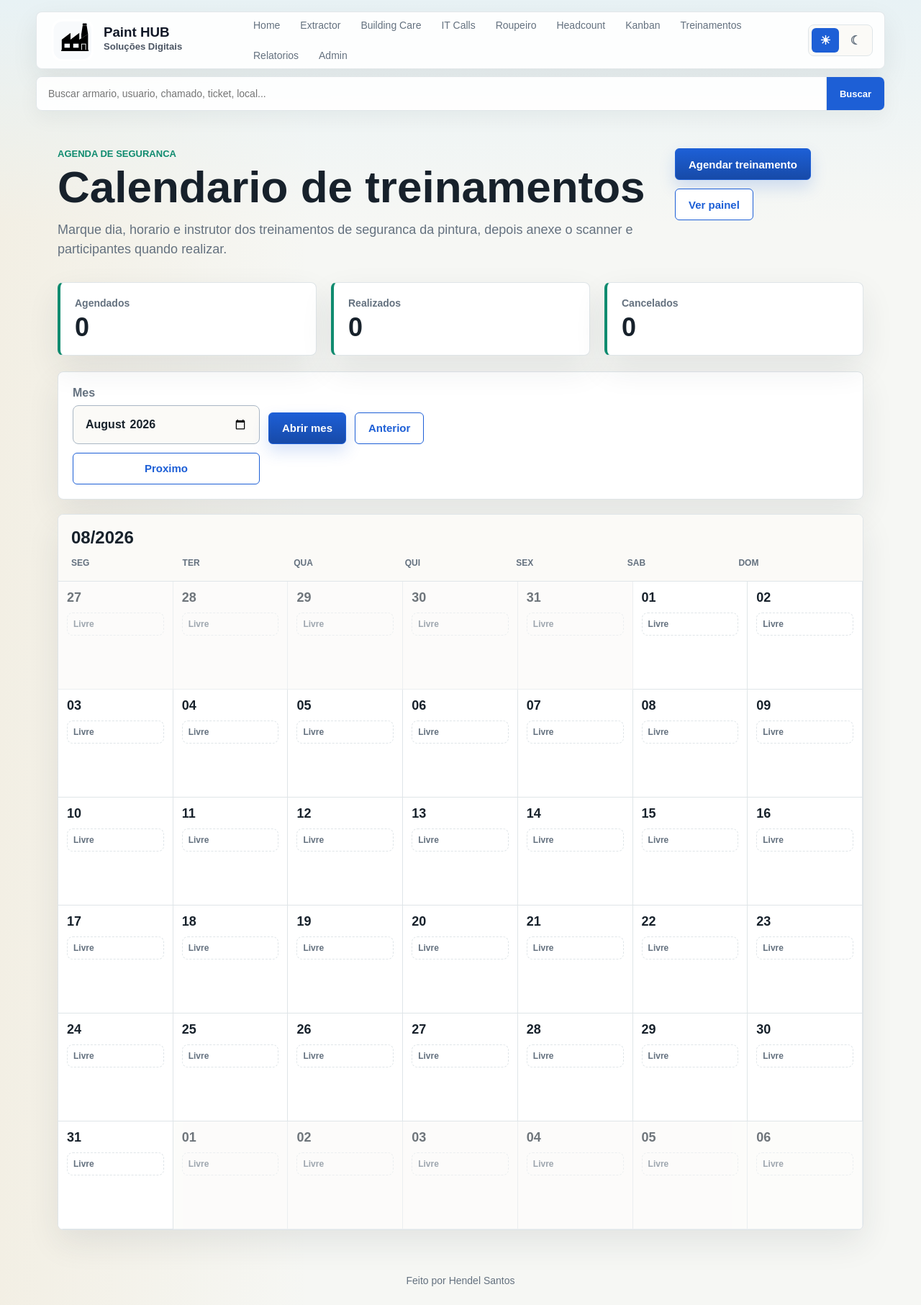
After one commit to hendelsantos/Projeto_Django_HUB, a Django app: page /treinamentos/calendario/ in a window 1280 px wide. The commit adds this page. Shown: the whole page at 72% size. Run offline with Django 5.2, Linux system fonts and the light colour scheme; data comes from the database, SQL or seed files in the repository; data that the repository does not hold is empty.

Commit message:
add training calendar scheduling

```diff
--- a/hub/report_sources.py
+++ b/hub/report_sources.py
@@ -266,10 +266,10 @@ def get_treinamentos_source(ano, numero_mes):
                 'titulo': treinamento.titulo,
                 'solicitante': treinamento.instrutor or treinamento.empresa,
                 'referencia': treinamento.empresa,
-                'status': f'{treinamento.total_participantes} participantes',
+                'status': f'{treinamento.get_status_display()} - {treinamento.total_participantes} participantes',
                 'ticket': '',
                 'data': treinamento.criado_em,
-                'detalhe': f'Data: {treinamento.data.strftime("%d/%m/%Y")} | Area: {treinamento.area}',
+                'detalhe': f'Data: {treinamento.data.strftime("%d/%m/%Y")} | Horario: {treinamento.horario} | Area: {treinamento.area}',
                 'follow_up': treinamento.observacoes or 'Documento escaneado armazenado.',
             }
             for treinamento in treinamentos
--- a/hub/views.py
+++ b/hub/views.py
@@ -300,8 +300,8 @@ def buscar_treinamentos(query):
         {
             'modulo': 'Treinamentos',
             'titulo': treinamento.titulo,
-            'descricao': f'{treinamento.empresa} - {treinamento.data.strftime("%d/%m/%Y")}',
-            'extra': f'{treinamento.total_participantes} participantes',
+            'descricao': f'{treinamento.empresa} - {treinamento.data.strftime("%d/%m/%Y")} - {treinamento.horario}',
+            'extra': f'{treinamento.get_status_display()} - {treinamento.total_participantes} participantes',
             'url': reverse('treinamentos:detalhe', args=[treinamento.pk]),
         }
         for treinamento in treinamentos
--- a/static/css/styles.css
+++ b/static/css/styles.css
@@ -613,6 +613,105 @@ html[data-theme="dark"] .badge {
     grid-template-columns: minmax(220px, 1.3fr) minmax(160px, 0.8fr) minmax(160px, 0.8fr) minmax(140px, 0.7fr) auto auto;
 }
 
+.training-calendar {
+    border: 1px solid var(--line);
+    border-radius: 8px;
+    background: var(--surface);
+    box-shadow: var(--shadow);
+    overflow: hidden;
+}
+
+.training-calendar-header {
+    display: grid;
+    gap: 14px;
+    padding: 18px;
+    border-bottom: 1px solid var(--line);
+    background: var(--surface-soft);
+}
+
+.training-calendar-header h2 {
+    margin: 0;
+    font-size: 24px;
+}
+
+.training-weekdays,
+.training-calendar-grid {
+    display: grid;
+    grid-template-columns: repeat(7, minmax(0, 1fr));
+}
+
+.training-weekdays span {
+    color: var(--muted);
+    font-size: 12px;
+    font-weight: 800;
+    text-transform: uppercase;
+}
+
+.training-day {
+    display: grid;
+    align-content: start;
+    gap: 10px;
+    min-height: 150px;
+    padding: 12px;
+    border-right: 1px solid var(--line);
+    border-bottom: 1px solid var(--line);
+    background: var(--surface);
+}
+
+.training-day-muted {
+    background: var(--surface-soft);
+    opacity: 0.62;
+}
+
+.training-day strong {
+    font-size: 18px;
+}
+
+.training-day-items {
+    display: grid;
+    gap: 8px;
+}
+
+.training-event {
+    display: grid;
+    gap: 3px;
+    padding: 9px;
+    border: 1px solid var(--line);
+    border-left: 4px solid var(--primary);
+    border-radius: 8px;
+    background: var(--primary-soft);
+}
+
+.training-event-realizado {
+    border-left-color: var(--accent);
+    background: var(--accent-soft);
+}
+
+.training-event-cancelado {
+    border-left-color: var(--badge-muted-ink);
+    background: var(--disabled-bg);
+}
+
+.training-event span,
+.training-event small,
+.training-day-empty {
+    color: var(--muted);
+    font-size: 12px;
+    font-weight: 700;
+}
+
+.training-event b {
+    font-size: 13px;
+    line-height: 1.25;
+}
+
+.training-day-empty {
+    display: inline-flex;
+    padding: 8px;
+    border: 1px dashed var(--line);
+    border-radius: 8px;
+}
+
 .table-header,
 .detail-header {
     display: flex;
@@ -1516,4 +1615,17 @@ td a {
     .kanban-board {
         grid-template-columns: 1fr;
     }
-}
+
+    .training-weekdays {
+        display: none;
+    }
+
+    .training-calendar-grid {
+        grid-template-columns: 1fr;
+    }
+
+    .training-day {
+        min-height: auto;
+        border-right: 0;
+    }
+}
--- /dev/null
+++ b/templates/treinamentos/calendario.html
@@ -0,0 +1,78 @@
+{% extends 'base.html' %}
+
+{% block title %}Calendario de Treinamentos | Ferramentas digitais Paint Shop{% endblock %}
+
+{% block content %}
+<section class="detail-header">
+    <div class="intro">
+        <p class="eyebrow">Agenda de seguranca</p>
+        <h1>Calendario de treinamentos</h1>
+        <p>Marque dia, horario e instrutor dos treinamentos de seguranca da pintura, depois anexe o scanner e participantes quando realizar.</p>
+    </div>
+    <div class="actions">
+        <a class="button" href="{% url 'treinamentos:criar' %}">Agendar treinamento</a>
+        <a class="button button-secondary" href="{% url 'treinamentos:painel' %}">Ver painel</a>
+    </div>
+</section>
+
+<section class="metric-grid" aria-label="Resumo da agenda">
+    <article class="metric-card">
+        <span>Agendados</span>
+        <strong>{{ total_agendados }}</strong>
+    </article>
+    <article class="metric-card">
+        <span>Realizados</span>
+        <strong>{{ total_realizados }}</strong>
+    </article>
+    <article class="metric-card">
+        <span>Cancelados</span>
+        <strong>{{ total_cancelados }}</strong>
+    </article>
+</section>
+
+<section class="toolbar-panel">
+    <form method="get" class="filter-form metric-filter">
+        <label>
+            <span>Mes</span>
+            <input type="month" name="mes" value="{{ mes }}">
+        </label>
+        <button class="button" type="submit">Abrir mes</button>
+        <a class="button button-secondary" href="{% url 'treinamentos:calendario' %}?mes={{ mes_anterior }}">Anterior</a>
+        <a class="button button-secondary" href="{% url 'treinamentos:calendario' %}?mes={{ proximo_mes }}">Proximo</a>
+    </form>
+</section>
+
+<section class="training-calendar" aria-label="Calendario mensal de treinamentos">
+    <header class="training-calendar-header">
+        <h2>{{ mes_label }}</h2>
+        <div class="training-weekdays">
+            <span>Seg</span>
+            <span>Ter</span>
+            <span>Qua</span>
+            <span>Qui</span>
+            <span>Sex</span>
+            <span>Sab</span>
+            <span>Dom</span>
+        </div>
+    </header>
+
+    <div class="training-calendar-grid">
+        {% for dia in dias %}
+            <article class="training-day {% if dia.fora_mes %}training-day-muted{% endif %}">
+                <strong>{{ dia.data|date:'d' }}</strong>
+                <div class="training-day-items">
+                    {% for treinamento in dia.treinamentos %}
+                        <a class="training-event training-event-{{ treinamento.status }}" href="{% url 'treinamentos:detalhe' treinamento.pk %}">
+                            <span>{{ treinamento.horario }}</span>
+                            <b>{{ treinamento.titulo }}</b>
+                            <small>{{ treinamento.instrutor|default:'Sem instrutor' }}</small>
+                        </a>
+                    {% empty %}
+                        <span class="training-day-empty">Livre</span>
+                    {% endfor %}
+                </div>
+            </article>
+        {% endfor %}
+    </div>
+</section>
+{% endblock %}
--- a/treinamentos/admin.py
+++ b/treinamentos/admin.py
@@ -10,8 +10,8 @@ class ParticipanteInline(admin.TabularInline):
 
 @admin.register(TreinamentoSeguranca)
 class TreinamentoSegurancaAdmin(admin.ModelAdmin):
-    list_display = ['titulo', 'data', 'empresa', 'area', 'categoria', 'total_participantes', 'validade']
-    list_filter = ['categoria', 'empresa', 'area', 'data', 'validade']
+    list_display = ['titulo', 'data', 'hora_inicio', 'empresa', 'area', 'instrutor', 'status', 'total_participantes', 'validade']
+    list_filter = ['status', 'categoria', 'empresa', 'area', 'data', 'validade']
     search_fields = ['titulo', 'empresa', 'area', 'instrutor', 'participantes__nome']
     readonly_fields = ['total_participantes', 'criado_em', 'atualizado_em']
     inlines = [ParticipanteInline]
--- a/treinamentos/forms.py
+++ b/treinamentos/forms.py
@@ -9,7 +9,10 @@ class TreinamentoForm(forms.ModelForm):
         fields = [
             'titulo',
             'categoria',
+            'status',
             'data',
+            'hora_inicio',
+            'hora_fim',
             'empresa',
             'area',
             'instrutor',
@@ -22,6 +25,8 @@ class TreinamentoForm(forms.ModelForm):
         widgets = {
             'titulo': forms.TextInput(attrs={'placeholder': 'Ex.: Treinamento de seguranca na pintura'}),
             'data': forms.DateInput(attrs={'type': 'date'}),
+            'hora_inicio': forms.TimeInput(attrs={'type': 'time'}),
+            'hora_fim': forms.TimeInput(attrs={'type': 'time'}),
             'empresa': forms.TextInput(attrs={'placeholder': 'Ex.: Paint Shop, Terceiro, Fornecedor'}),
             'area': forms.TextInput(attrs={'placeholder': 'Ex.: Pintura, Preparacao, Cabine'}),
             'instrutor': forms.TextInput(attrs={'placeholder': 'Nome do instrutor'}),
--- a/treinamentos/services.py
+++ b/treinamentos/services.py
@@ -43,5 +43,7 @@ def sync_participants(treinamento):
         )
 
     treinamento.total_participantes = len(participants)
-    treinamento.save(update_fields=['total_participantes', 'atualizado_em'])
+    if participants and treinamento.status == treinamento.Status.AGENDADO:
+        treinamento.status = treinamento.Status.REALIZADO
+    treinamento.save(update_fields=['total_participantes', 'status', 'atualizado_em'])
     return participants
--- a/treinamentos/urls.py
+++ b/treinamentos/urls.py
@@ -7,6 +7,7 @@ app_name = 'treinamentos'
 urlpatterns = [
     path('', views.index, name='index'),
     path('novo/', views.criar, name='criar'),
+    path('calendario/', views.calendario, name='calendario'),
     path('painel/', views.painel, name='painel'),
     path('exportar/', views.exportar_excel, name='exportar_excel'),
     path('<int:pk>/', views.detalhe, name='detalhe'),
--- a/treinamentos/views.py
+++ b/treinamentos/views.py
@@ -1,3 +1,5 @@
+from calendar import monthrange
+from datetime import date, timedelta
 from io import BytesIO
 
 from django.contrib import messages
@@ -94,6 +96,57 @@ def painel(request):
     )
 
 
+def calendario(request):
+    mes = request.GET.get('mes', timezone.localdate().strftime('%Y-%m'))
+    try:
+        ano, numero_mes = [int(part) for part in mes.split('-')]
+    except (TypeError, ValueError):
+        messages.error(request, 'Filtro de mes invalido.')
+        hoje = timezone.localdate()
+        ano, numero_mes = hoje.year, hoje.month
+        mes = hoje.strftime('%Y-%m')
+
+    primeiro_dia = date(ano, numero_mes, 1)
+    total_dias = monthrange(ano, numero_mes)[1]
+    inicio_grade = primeiro_dia - timedelta(days=primeiro_dia.weekday())
+    dias = [inicio_grade + timedelta(days=index) for index in range(42)]
+    treinamentos = TreinamentoSeguranca.objects.filter(data__year=ano, data__month=numero_mes).order_by('data', 'hora_inicio')
+
+    agenda_por_dia = {}
+    for treinamento in treinamentos:
+        agenda_por_dia.setdefault(treinamento.data, []).append(treinamento)
+
+    mes_anterior_data = (primeiro_dia - timedelta(days=1)).replace(day=1)
+    proximo_mes_numero = numero_mes + 1
+    proximo_ano = ano
+    if proximo_mes_numero == 13:
+        proximo_mes_numero = 1
+        proximo_ano += 1
+    proximo_mes_data = date(proximo_ano, proximo_mes_numero, 1)
+
+    return render(
+        request,
+        'treinamentos/calendario.html',
+        {
+            'mes': mes,
+            'mes_label': primeiro_dia.strftime('%m/%Y'),
+            'mes_anterior': mes_anterior_data.strftime('%Y-%m'),
+            'proximo_mes': proximo_mes_data.strftime('%Y-%m'),
+            'dias': [
+                {
+                    'data': dia,
+                    'fora_mes': dia.month != numero_mes,
+                    'treinamentos': agenda_por_dia.get(dia, []),
+                }
+                for dia in dias
+            ],
+            'total_agendados': treinamentos.filter(status=TreinamentoSeguranca.Status.AGENDADO).count(),
+            'total_realizados': treinamentos.filter(status=TreinamentoSeguranca.Status.REALIZADO).count(),
+            'total_cancelados': treinamentos.filter(status=TreinamentoSeguranca.Status.CANCELADO).count(),
+        },
+    )
+
+
 def detalhe(request, pk):
     treinamento = get_object_or_404(TreinamentoSeguranca, pk=pk)
     por_empresa = treinamento.participantes.values('empresa').annotate(total=Count('id')).order_by('-total')
@@ -138,7 +191,7 @@ def exportar_excel(request):
     sheet = workbook.active
     sheet.title = 'Treinamentos'
 
-    sheet.merge_cells('A1:J1')
+    sheet.merge_cells('A1:L1')
     sheet['A1'] = 'Relatorio de Treinamentos de Seguranca da Pintura'
     sheet['A1'].font = Font(bold=True, size=16, color='FFFFFF')
     sheet['A1'].fill = PatternFill('solid', fgColor='17212B')
@@ -147,8 +200,10 @@ def exportar_excel(request):
     headers = [
         'ID',
         'Data',
+        'Horario',
         'Titulo',
         'Categoria',
+        'Status',
         'Empresa',
         'Area',
         'Instrutor',
@@ -169,8 +224,10 @@ def exportar_excel(request):
             [
                 treinamento.id,
                 treinamento.data.strftime('%d/%m/%Y'),
+                treinamento.horario,
                 treinamento.titulo,
                 treinamento.get_categoria_display(),
+                treinamento.get_status_display(),
                 treinamento.empresa,
                 treinamento.area,
                 treinamento.instrutor,
@@ -181,13 +238,14 @@ def exportar_excel(request):
         )
 
     participantes_sheet = workbook.create_sheet('Participantes')
-    participantes_sheet.append(['Treinamento', 'Data', 'Nome', 'Matricula', 'Empresa', 'Turno', 'Area'])
+    participantes_sheet.append(['Treinamento', 'Data', 'Horario', 'Nome', 'Matricula', 'Empresa', 'Turno', 'Area'])
     for treinamento in treinamentos:
         for participante in treinamento.participantes.all():
             participantes_sheet.append(
                 [
                     treinamento.titulo,
                     treinamento.data.strftime('%d/%m/%Y'),
+                    treinamento.horario,
                     participante.nome,
                     participante.matricula,
                     participante.empresa,
@@ -200,7 +258,7 @@ def exportar_excel(request):
         for row in active_sheet.iter_rows(min_row=2):
             for cell in row:
                 cell.alignment = Alignment(vertical='top', wrap_text=True)
-        for index, width in enumerate([10, 14, 36, 20, 24, 20, 24, 16, 16, 16], start=1):
+        for index, width in enumerate([10, 14, 18, 36, 20, 18, 24, 20, 24, 16, 16, 16, 18], start=1):
             active_sheet.column_dimensions[get_column_letter(index)].width = width
 
     output = BytesIO()
```
Also changed, not shown: templates/treinamentos/detalhe.html (+7 -2 lines), templates/treinamentos/index.html (+5 -5 lines), templates/treinamentos/painel.html (+9 -2 lines), treinamentos/models.py (+22 -1 lines), treinamentos/tests.py (+34 -0 lines), treinamentos/migrations/0002_treinamentoseguranca_hora_fim_and_more.py (added).
